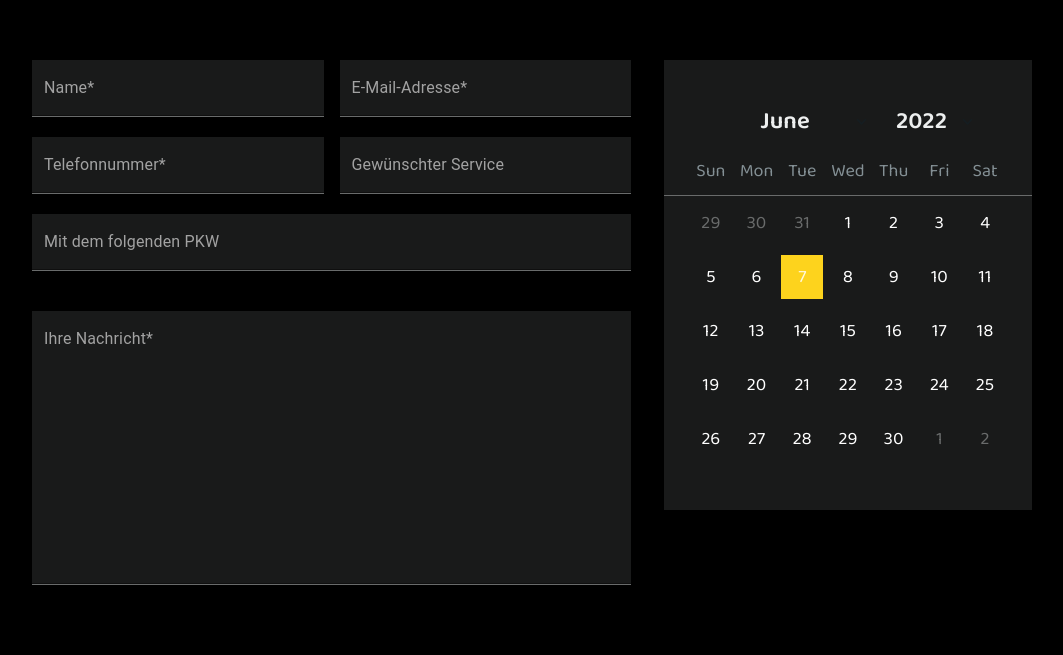
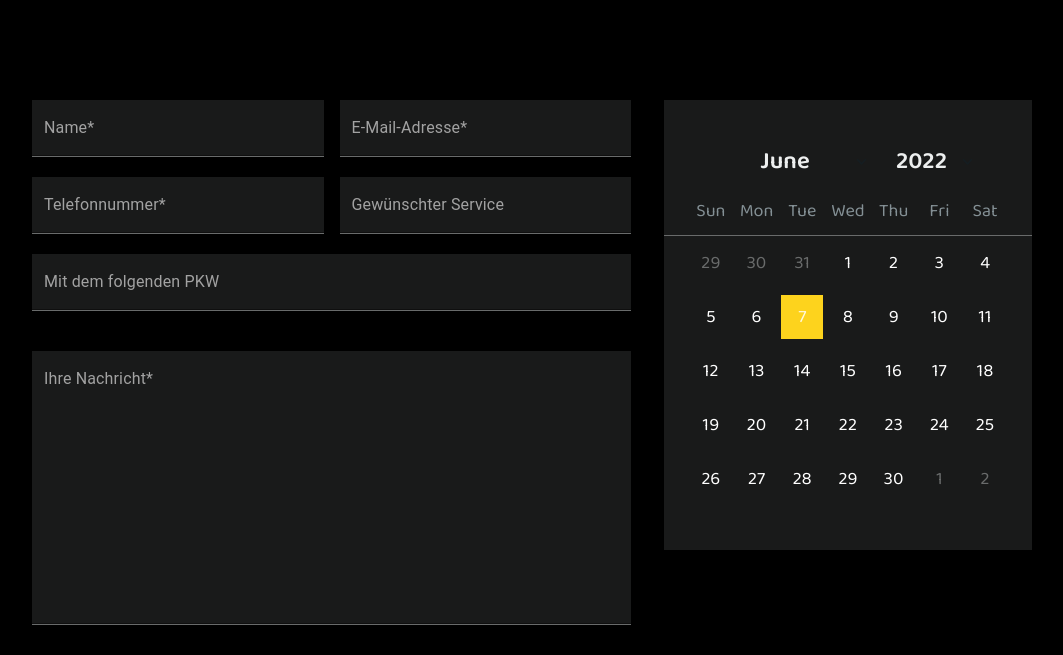
Before and after one commit to Barna-Molnar/aro-project, a React (Create React App) app: page / in a window 1280 px wide. Shown: the part 2605-3260 px from the top of the page, without its empty margins (108-1171 px from the left). Built offline with nearby package versions, Linux system fonts and the light colour scheme.

Commit message:
Add padding

```diff
--- a/src/styles/Form.module.scss
+++ b/src/styles/Form.module.scss
@@ -5,7 +5,7 @@
   display: flex;
   flex-direction: column;
   box-shadow: 0 4px 40px 0 rgba(0,0,0,.4);
-  padding-bottom: 40px;
+  padding: 40px 0;
 }
 
 // NOTE: which approach to take ?? specify again or import from the other module ? TBD!
```
Also changed, not shown: 1 other file (tests, documents, lock files or other folders).
